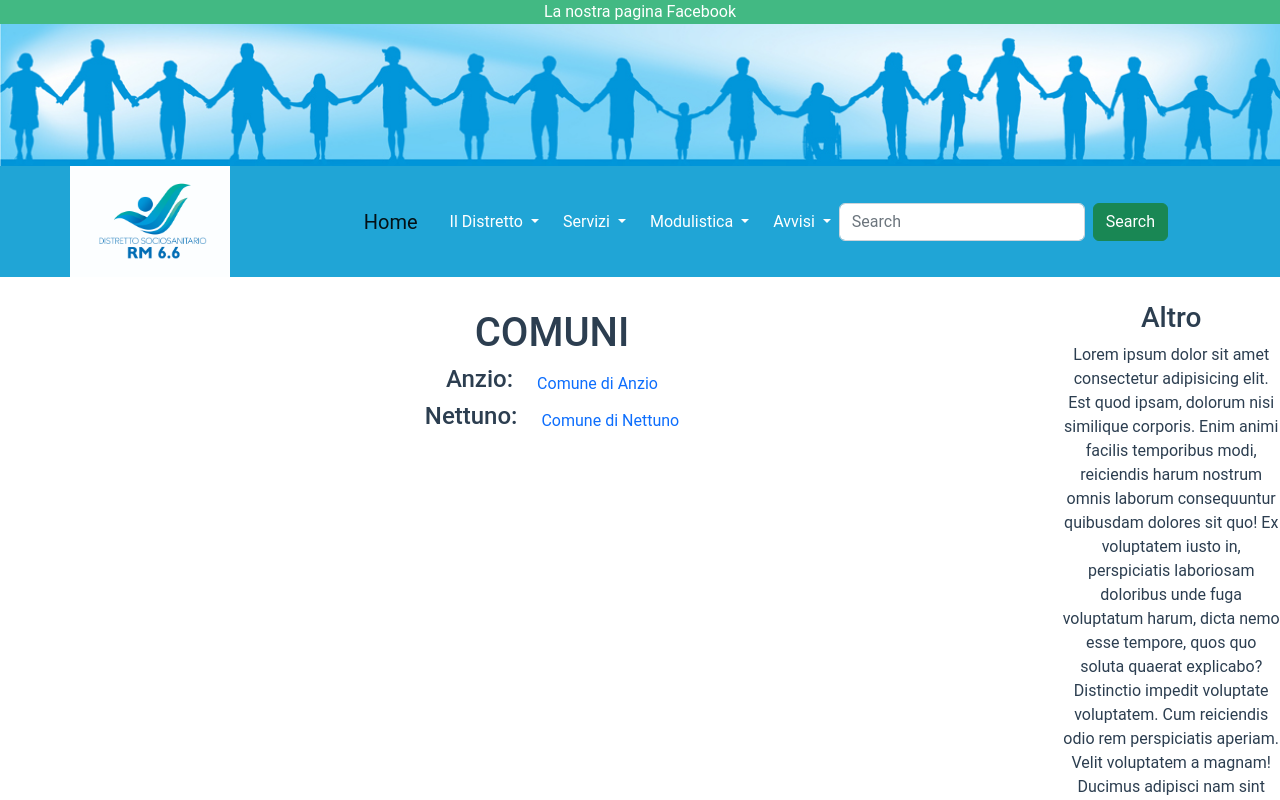
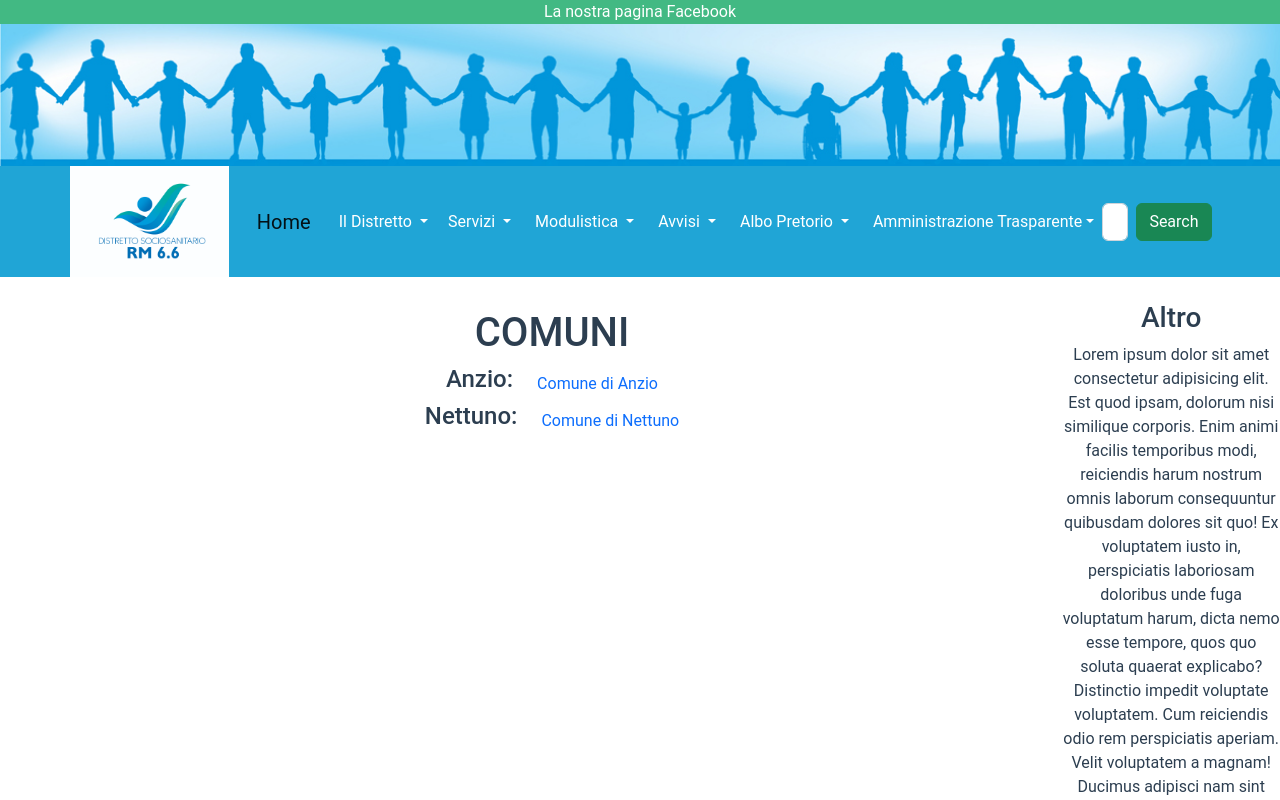
Before and after one commit to Ruma303/ciglieri-demo, a Vue app: page /comuni in a window 1280 px wide. Shown: the top 800 px of the page. Built offline with nearby package versions, Linux system fonts and the light colour scheme.

Commit message:
aggiunte voci navbar e ridotto testo news

```diff
--- a/src/components/header/NavbarComponent.vue
+++ b/src/components/header/NavbarComponent.vue
@@ -1,5 +1,5 @@
 <template>
-  <nav class="navbar navbar-expand-lg">
+  <nav class="navbar navbar-expand-lg p-3">
   <div class="container-fluid">
     <button class="navbar-toggler" type="button" data-bs-toggle="collapse" data-bs-target="#navbarScroll" aria-controls="navbarScroll" aria-expanded="false" aria-label="Toggle navigation">
       <span class="navbar-toggler-icon"></span>
@@ -8,7 +8,7 @@
       <ul class="navbar-nav me-auto my-2 my-lg-0 navbar-nav-scroll gap-2" style="--bs-scroll-height: 100px;">
         <router-link to="/" class="navbar-brand">Home</router-link>
         <li class="nav-item dropdown">
-          <a class="nav-link dropdown-toggle text-white" href="#" role="button" data-bs-toggle="dropdown" aria-expanded="false">
+          <a class="nav-link dropdown-toggle text-white px-1" href="#" role="button" data-bs-toggle="dropdown" aria-expanded="false">
             Il Distretto
           </a>
           <ul class="dropdown-menu">
@@ -49,6 +49,28 @@
             <li><a class="dropdown-item" href="#">Altro link</a></li>
           </ul>
         </li>
+        <li class="nav-item dropdown">
+          <a class="nav-link dropdown-toggle text-white" href="#" role="button" data-bs-toggle="dropdown" aria-expanded="false">
+            Albo Pretorio
+          </a>
+          <ul class="dropdown-menu">
+            <li><a class="dropdown-item" href="#">Link</a></li>
+            <li><a class="dropdown-item" href="#">Altro link</a></li>
+            <li><hr class="dropdown-divider"></li>
+            <li><a class="dropdown-item" href="#">Altro link</a></li>
+          </ul>
+        </li>
+        <li class="nav-item dropdown">
+          <a class="nav-link dropdown-toggle text-white" href="#" role="button" data-bs-toggle="dropdown" aria-expanded="false">
+            <span class="text-collapse">Amministrazione Trasparente</span>
+          </a>
+          <ul class="dropdown-menu">
+            <li><a class="dropdown-item" href="#">Link</a></li>
+            <li><a class="dropdown-item" href="#">Altro link</a></li>
+            <li><hr class="dropdown-divider"></li>
+            <li><a class="dropdown-item" href="#">Altro link</a></li>
+          </ul>
+        </li>
       </ul>
       <form class="d-flex" role="search">
         <input class="form-control me-2" type="search" placeholder="Search" aria-label="Search">
@@ -64,4 +86,7 @@ export default {
 }
 </script>
 <style lang="scss" scoped>
+/* .text-collapse {
+  overflow-wrap: break-word;
+} */
 </style>
--- a/src/components/homepage/AvvisoPubblico.vue
+++ b/src/components/homepage/AvvisoPubblico.vue
@@ -1,8 +1,7 @@
 <template>
   <div class="py-2">
     <h3>Avviso Pubblico Disabilità Gravissima</h3>
-    <p>Lorem ipsum dolor sit amet consectetur adipisicing elit. Commodi, repellat. Veritatis recusandae nulla molestiae reprehenderit illum neque minus expedita corrupti rem sed asperiores, nemo quas excepturi repellendus dicta atque a!
-    Quae laboriosam aliquam eum ab aspernatur sed illum natus, temporibus dolore magnam consequuntur nesciunt cumque magni totam velit reprehenderit, ipsa iste mollitia? Odit voluptate maiores, nesciunt repellendus quia porro voluptatum.</p>
+    <p>Lorem ipsum dolor sit amet consectetur adipisicing elit. Commodi, repellat. Veritatis recusandae nulla molestiae reprehenderit illum neque minus expedita corrupti rem sed asperiores, nemo quas excepturi repellendus dicta atque a!</p>
   </div>
 </template>
 
```
Also changed, not shown: src/views/MainView.vue (+1 -1 lines).
